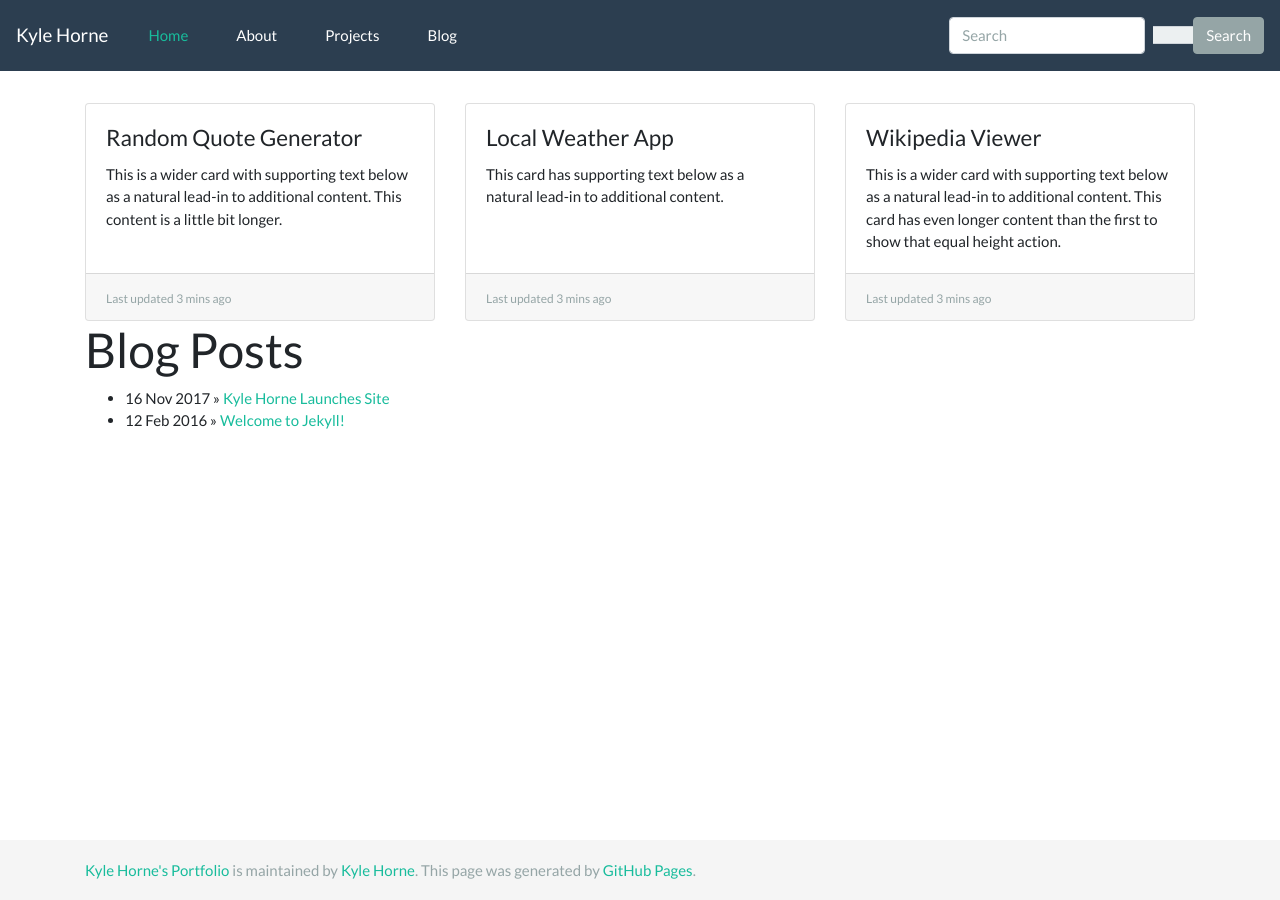
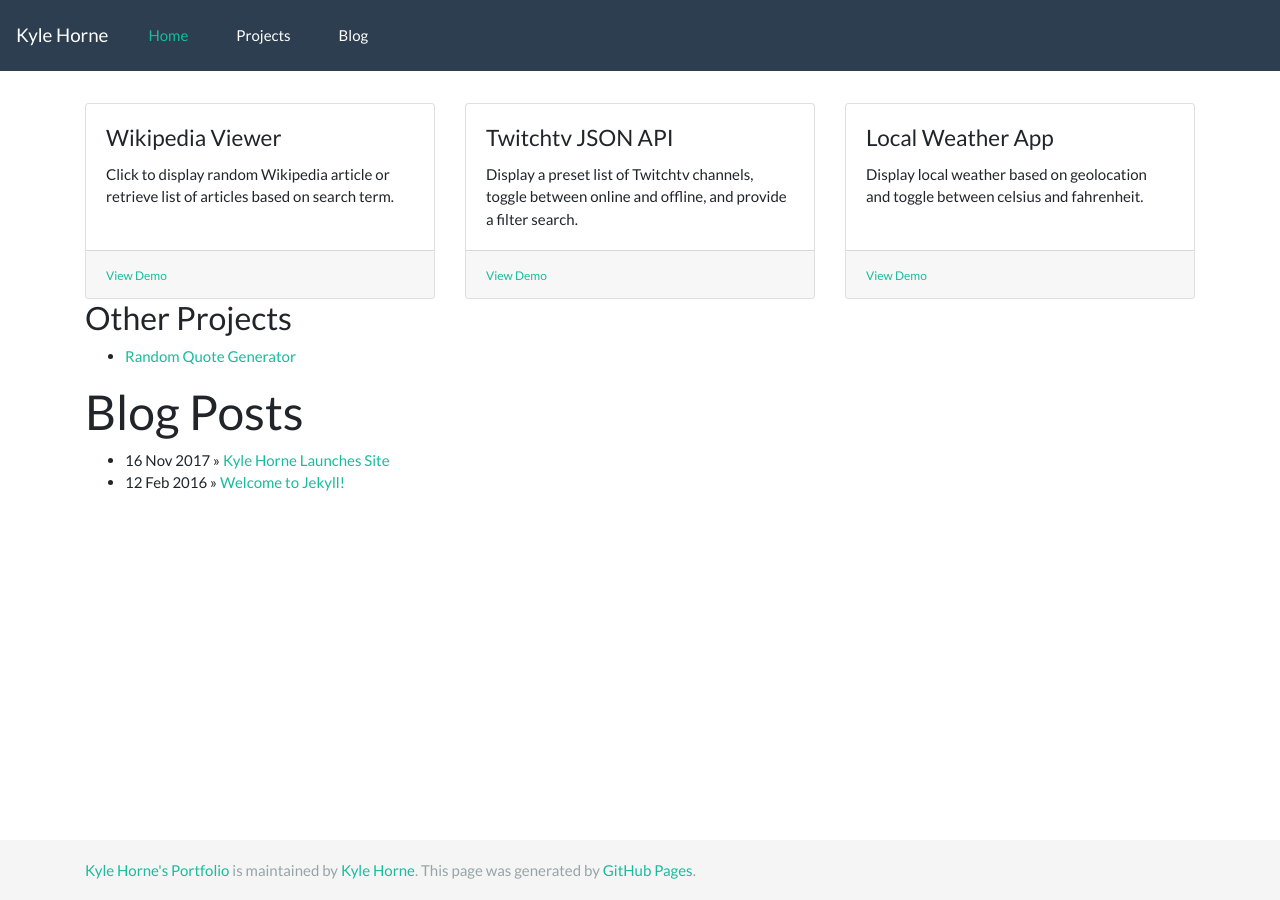
Before and after one commit to kyle-horne/kyle-horne.github.io, a Jekyll site: the page built from index.html, in a window 1280 px wide. Built offline with Jekyll 4.4.1, drawn with Linux system fonts in a browser that asks for light colours; nearby versions of some CDN libraries; the list of posts is cut into pages by our own code.

Commit message:
Add project links

```diff
--- a/_includes/page-header.html
+++ b/_includes/page-header.html
@@ -10,29 +10,12 @@
         <a class="nav-link" href="/">Home</a>
       </li>
       <li class="nav-item">
-        <a class="nav-link" href="/about">About</a>
-      </li>
-      <li class="nav-item">
         <a class="nav-link" href="/projects">Projects</a>
       </li>
       <li class="nav-item">
         <a class="nav-link" href="/blog">Blog</a>
       </li>
     </ul>
-    <form id="search-container" class="form-inline my-2 my-lg-0">
-      <input id="search-input" class="form-control mr-sm-2" type="text" placeholder="Search">
-
-      <div class="input-group-addon p-0">
-        <ul id="results-container" class="nav-item dropdown" style="list-style-type:none;">
-          <!--a href="#" aria-haspopup="true" aria-expanded="true" class="nav-link">
-            <span class="sr-only">Search Results</span>
-            <i aria-hidden="true" class="fa fa-search"></i>
-          </a-->
-        </li>
-      </div>
-
-      <button class="btn btn-secondary my-2 my-sm-0" type="submit">Search</button>
-    </form>
   </div>
 </nav>
 
--- a/_includes/page-projects.html
+++ b/_includes/page-projects.html
@@ -1,29 +1,35 @@
 <div class="card-deck">
   <div class="card">
     <div class="card-body">
-      <h4 class="card-title">Random Quote Generator</h4>
-      <p class="card-text">This is a wider card with supporting text below as a natural lead-in to additional content. This content is a little bit longer.</p>
+      <h4 class="card-title">Wikipedia Viewer</h4>
+      <p class="card-text">Click to display random Wikipedia article or retrieve list of articles based on search term.</p>
     </div>
     <div class="card-footer">
-      <small class="text-muted">Last updated 3 mins ago</small>
+      <small class="text-muted"><a href="/wikipedia-viewer" target="_blank">View Demo</a></small>
+    </div>
+  </div>
+  <div class="card">
+    <div class="card-body">
+      <h4 class="card-title">Twitchtv JSON API</h4>
+      <p class="card-text">Display a preset list of Twitchtv channels, toggle between online and offline, and provide a filter search.</p>
+    </div>
+    <div class="card-footer">
+      <small class="text-muted"><a href="/twitchtv-json-api" target="_blank">View Demo</a></small>
     </div>
   </div>
   <div class="card">
     <div class="card-body">
       <h4 class="card-title">Local Weather App</h4>
-      <p class="card-text">This card has supporting text below as a natural lead-in to additional content.</p>
+      <p class="card-text">Display local weather based on geolocation and toggle between celsius and fahrenheit.</p>
     </div>
     <div class="card-footer">
-      <small class="text-muted">Last updated 3 mins ago</small>
-    </div>
-  </div>
-  <div class="card">
-    <div class="card-body">
-      <h4 class="card-title">Wikipedia Viewer</h4>
-      <p class="card-text">This is a wider card with supporting text below as a natural lead-in to additional content. This card has even longer content than the first to show that equal height action.</p>
-    </div>
-    <div class="card-footer">
-      <small class="text-muted">Last updated 3 mins ago</small>
+      <small class="text-muted"><a href="/local-weather" target="_blank">View Demo</a></small>
     </div>
   </div>
 </div>
+
+<h3>Other Projects</h3>
+
+<ul>
+  <li><a href="/random-quote-generator" target="_blank">Random Quote Generator</a></li>
+</ul>
```
Also changed, not shown: README.md.
